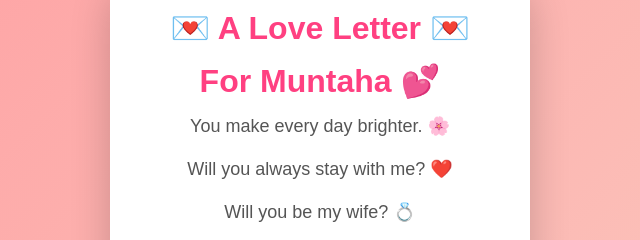
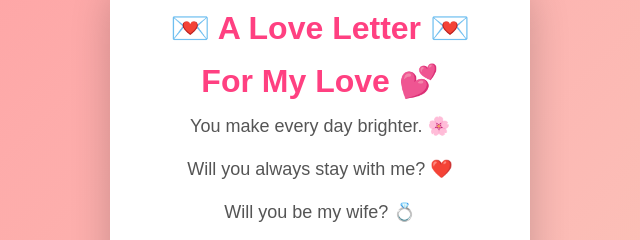
Before and after one commit to haseebansari2507/Love-Letter-For-Muntaha, a plain HTML site: page index.html in a window 1280 px wide. Shown: the part 183-423 px from the top of the page, 320-960 px from the left. Drawn offline with Linux system fonts and the light colour scheme.

Commit message:
Update index.html

```diff
--- a/index.html
+++ b/index.html
@@ -87,7 +87,7 @@ button{
 <div class="card">
 
 <h1>💌 A Love Letter 💌</h1>
-<h1> For Muntaha 💕</h1>
+<h1> For My Love 💕</h1>
 
 <p>
 You make every day brighter. 🌸<br><br>
```
